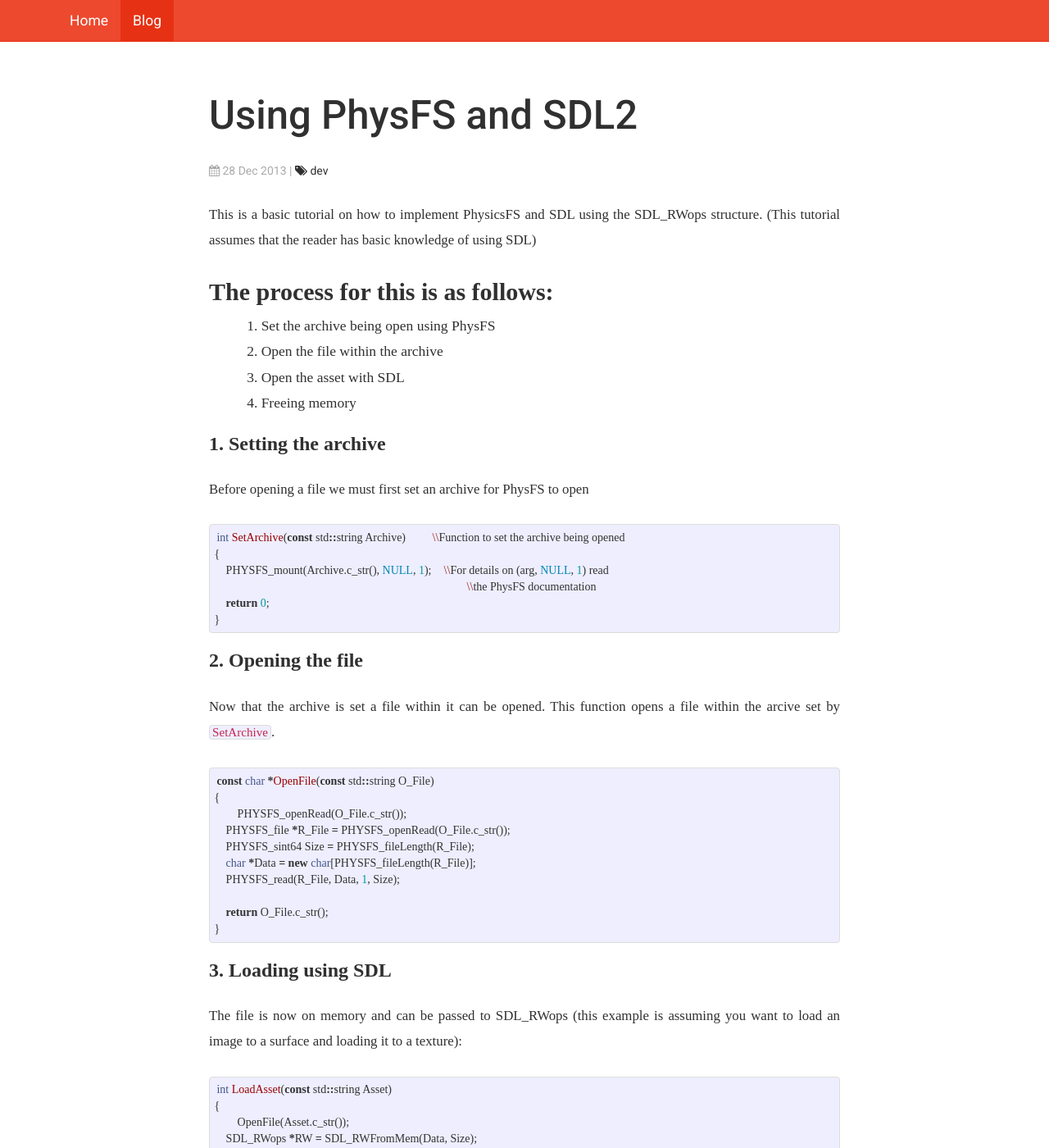
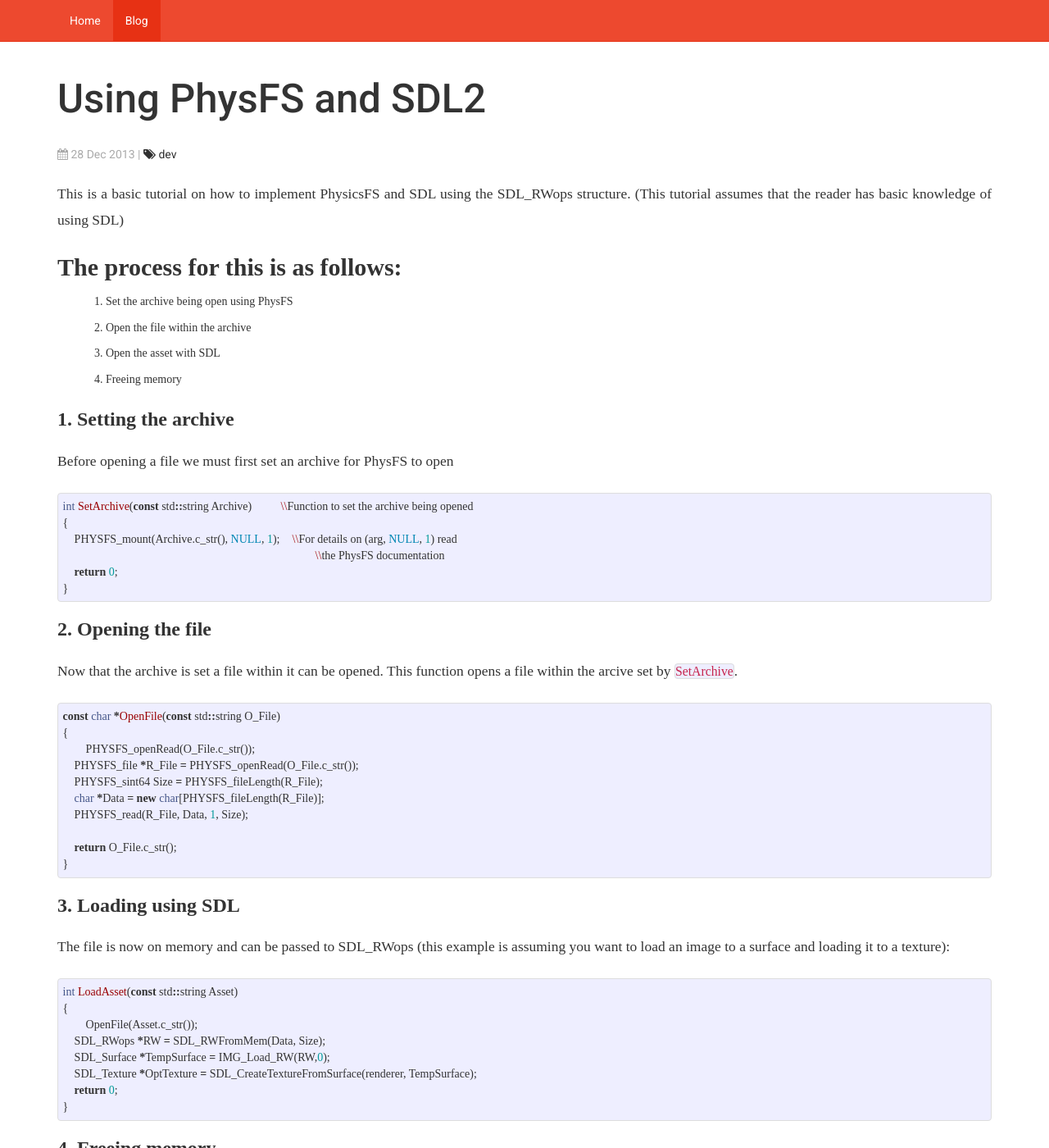
Before and after one commit to 0X1A/wwebsiteasontheinternet, a Jekyll site: the page built from blog/_posts/2013-12-28-using-physfs-and-sdl2.md, in a window 1280 px wide and 1400 px high. Shown: the whole window at 82% size. Built offline with Jekyll 4.4.1, drawn with Linux system fonts in a browser that asks for light colours; nearby versions of some CDN libraries; some web fonts are replaced; Markdown is read by kramdown in place of the engine named in the settings; comment, search, counter and statistics services are not loaded; some of the changed text lies outside the part shown.

Commit message:
Markup and CSS minor tweaks
Signed-off-by: Alberto Corona <albcoron@gmail.com>

```diff
--- a/_layouts/default.html
+++ b/_layouts/default.html
@@ -12,7 +12,6 @@
 <!-- Custom CSS -->
 <link rel="stylesheet" href="/css/bootstrap.css">
 <link rel="stylesheet" href="/css/main.css">
-<link rel="stylesheet" href="/css/page.css">
 <link href='http://fonts.googleapis.com/css?family=Droid+Sans:400,700|Roboto:400,300,500,700|Droid+Sans+Mono|Droid+Serif:400,700' rel='stylesheet' type='text/css'>
 <link href="http://netdna.bootstrapcdn.com/font-awesome/4.0.1/css/font-awesome.css" rel="stylesheet">
 <link rel="shortcut icon" href="/img/icon.ico">
@@ -253,6 +252,9 @@
                 Alberto Corona<br />
                 Programmer, open source software advocate, (pending) game developer.<br />
                 </p>
+                <p>
+		GPG Fingerprint: 8119 61C1 1B7A 9019 751D  DF8B FB0C 5DDE 4B20 76CA
+                </p>
             </div>
             <div class="contact">
                 <p>
--- a/_layouts/default2.html
+++ b/_layouts/default2.html
@@ -253,6 +253,9 @@
                 Alberto Corona<br />
                 Programmer, open source software advocate, (pending) game developer.<br />
                 </p>
+                <p>
+		GPG Fingerprint: 8119 61C1 1B7A 9019 751D  DF8B FB0C 5DDE 4B20 76CA
+                </p>
             </div>
             <div class="contact">
                 <p>
--- a/blog/index.html
+++ b/blog/index.html
@@ -7,7 +7,7 @@ title: Blog - 0X1A
 	<h1 class="section-heading">Posts</h1>
 	<ul class="posts">
 		{% for post in site.posts %}
-		<li><span>{{ post.date | date_to_string }}</span>  |  <a href="{{ post.url }}">{{ post.title }}</a></li>
+		<li><span>{{ post.date | date_to_string }}</span>  |  <a href="{{ post.url }}">{{ post.title }} - <span>{{ post.desc }}</span></a></li>
 		{% endfor %}
 	</ul>
 	<a href="{{ site.url }}/blog/tags">Tags</a>
--- a/css/main.css
+++ b/css/main.css
@@ -11,6 +11,7 @@
 }*/
 
 body {
+    margin-top: 50px;
     font-family: 'Roboto', sans-serif;
     text-align: center;
 }
@@ -28,6 +29,12 @@ img {
 a         { color: #303030; }
 a:hover   { color: #303030; }
 a:visited { color: #303030; }
+
+.section-heading {
+    font-family: 'Roboto';
+    font-size: 3.5em;
+    margin: 30px 0;
+}
 
 /*****************************************************************************/
 /*
@@ -59,13 +66,13 @@ a:visited { color: #303030; }
 
 .site {
     text-align: justify;
-    width: 55em;
+    width: auto;
     margin: 1em auto 1em;
     line-height: 1.5em;
 }
 
 .site2 {
-	width: 80em;
+	width: auto;
 	margin: 1em auto 1em;
 	text-align: left;
 }
@@ -151,9 +158,9 @@ a:visited { color: #303030; }
 }
 
 .post p {
-    font-size: 1.2em;
-    padding-top: 10px;
-    padding-bottom: 10px;
+    font-size: 1.25em;
+    padding-top: 5px;
+    padding-bottom: 5px;
 }
 
 .post a {
@@ -168,14 +175,14 @@ a:visited { color: #303030; }
 }
 
 .post ul, .post ol {
-    font-size: 1.25em;
+    font-size: 1em;
     margin-left: 1.35em;
 }
 
 .post code {
     border: 1px solid #ddd;
     background-color: #eef;
-    padding: 0 .2em;
+    padding: 0 0;
 }
 
 .post pre code {
--- a/css/page.css
+++ b/css/page.css
@@ -15,20 +15,6 @@ img {
 
 .icon {
     color: #222222;
-}
-
-.nav-icon {
-    font-weight: normal;
-    font-family: Roboto;
-    color: white;
-    font-size: 1.25em;
-}
-
-.logo-label {
-    font-family: 'Roboto';
-    font-size: 4em;
-    color: black;
-    text-align: center;
 }
 
 .monospace {
@@ -49,7 +35,7 @@ img {
 .section-mono {
     font-family: 'Droid Sans Mono';
     color: #268BD2;
-    font-size 1em;
+    font-size: 1em;
 }
 
 .section-lead {
```
